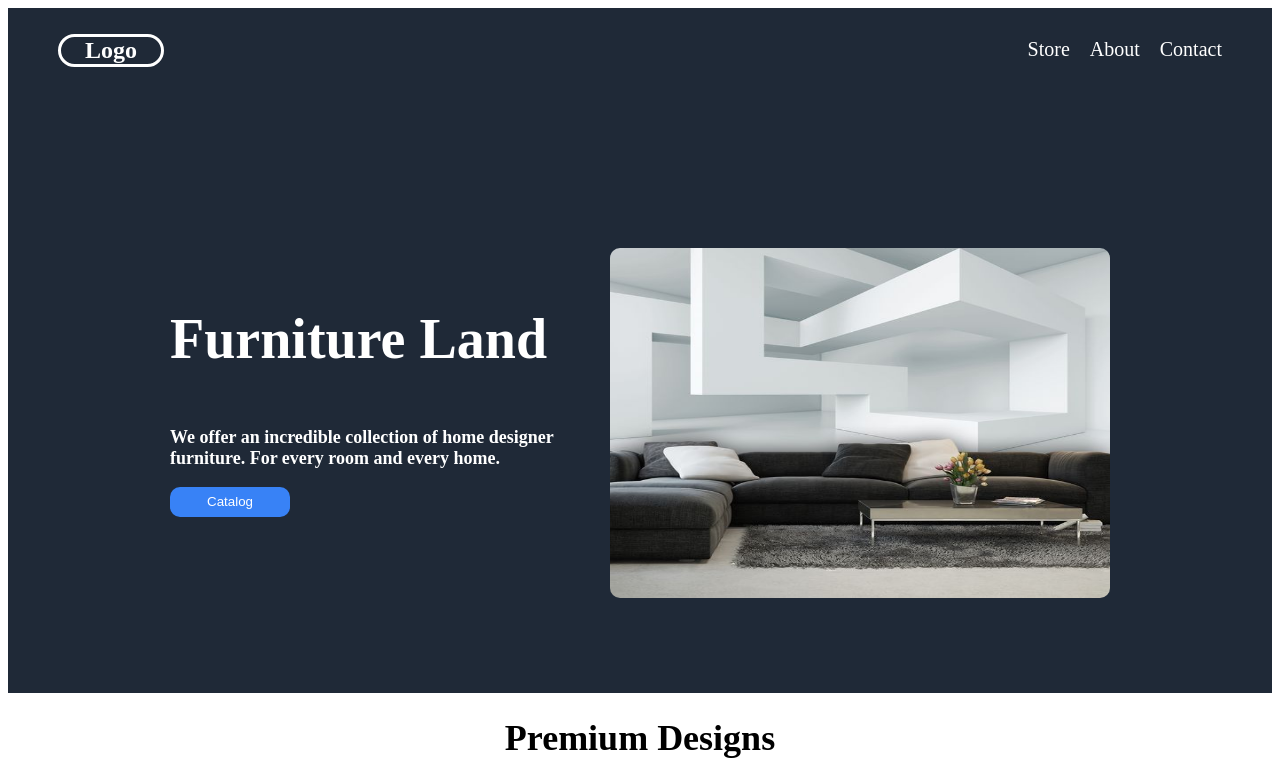
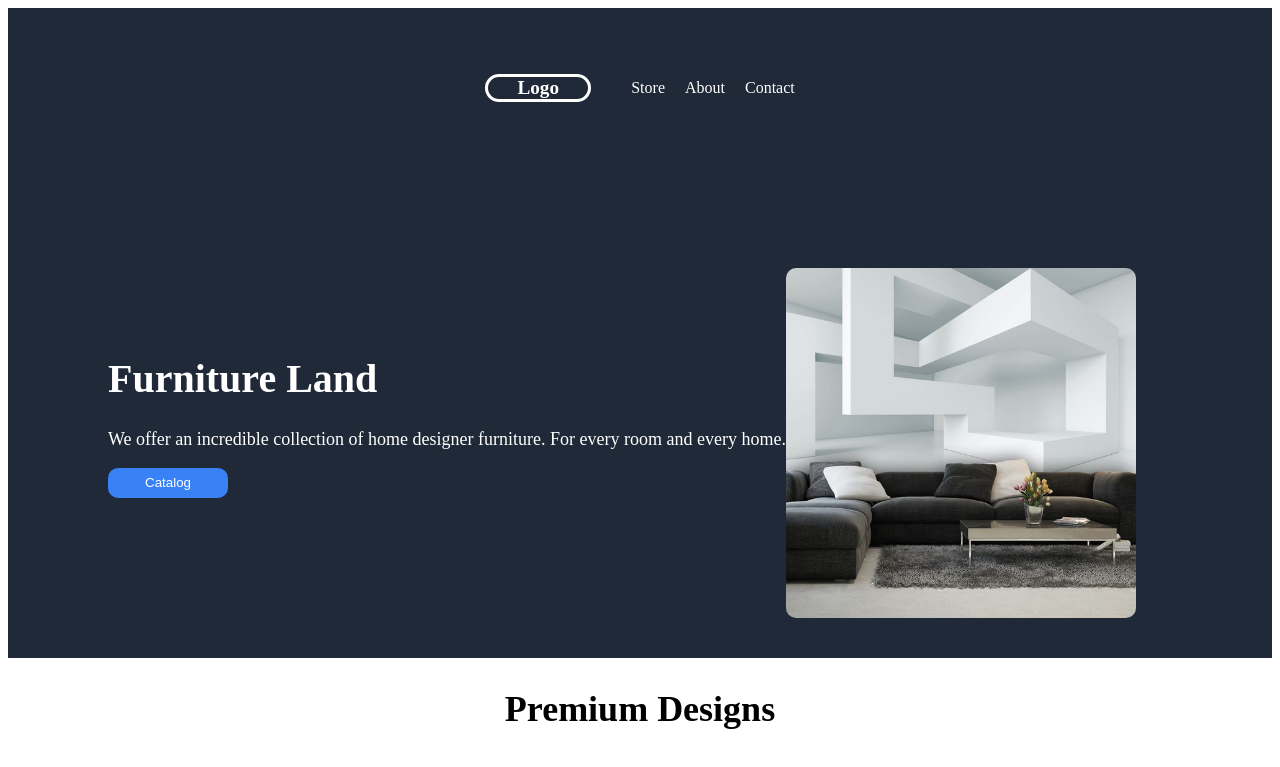
Before and after one commit to mxzmr/Odin-foundations-landing-page, a plain HTML site: page index.html in a window 1280 px wide. Shown: the top 767 px of the page. Drawn offline with Linux system fonts and the light colour scheme.

Commit message:
changed the html structure for better design

```diff
--- a/index.html
+++ b/index.html
@@ -8,7 +8,8 @@
     <title>Landing Page</title>
 </head>
 <body>
-    <div class="header">
+    <nav class="navbar">
+        <div class="container">
             <h1 class="logo">Logo</h1>
             <ul>
                 <li><a href="">Store</a></li>
@@ -16,14 +17,18 @@
                 <li><a href="">Contact</a></li>
             </ul>
         </div>
+    </nav>
+    <header class="header">
         <div class="container">
-        <div class="header-content">
+            <div>
             <h1>Furniture Land</h1>
             <p>We offer an incredible collection of home designer furniture. For every room and every home. </p>
             <button class="button1">Catalog</button>
             </div>
-            <div class="header-img"><img class="header-img" src="./images/3D(2).jpg" alt="3d"></div>
+            <div class="header-img"><img class="header-img" src="/images/3D(2).jpg" alt="3d"></div>
         </div>
+        </header>
+        <section>
         <h1 class="mid-header">Premium Designs</h1>
         <div class="middle-1">
             <div class="img-size">
@@ -56,6 +61,7 @@
         </div>
         </div>
     </div>
+</section>
     <div class="footer">copyright @ Furniture Land 2022</div>
 </body>
 </html>
```
Lines whose indentation alone changed are shown as unchanged.
